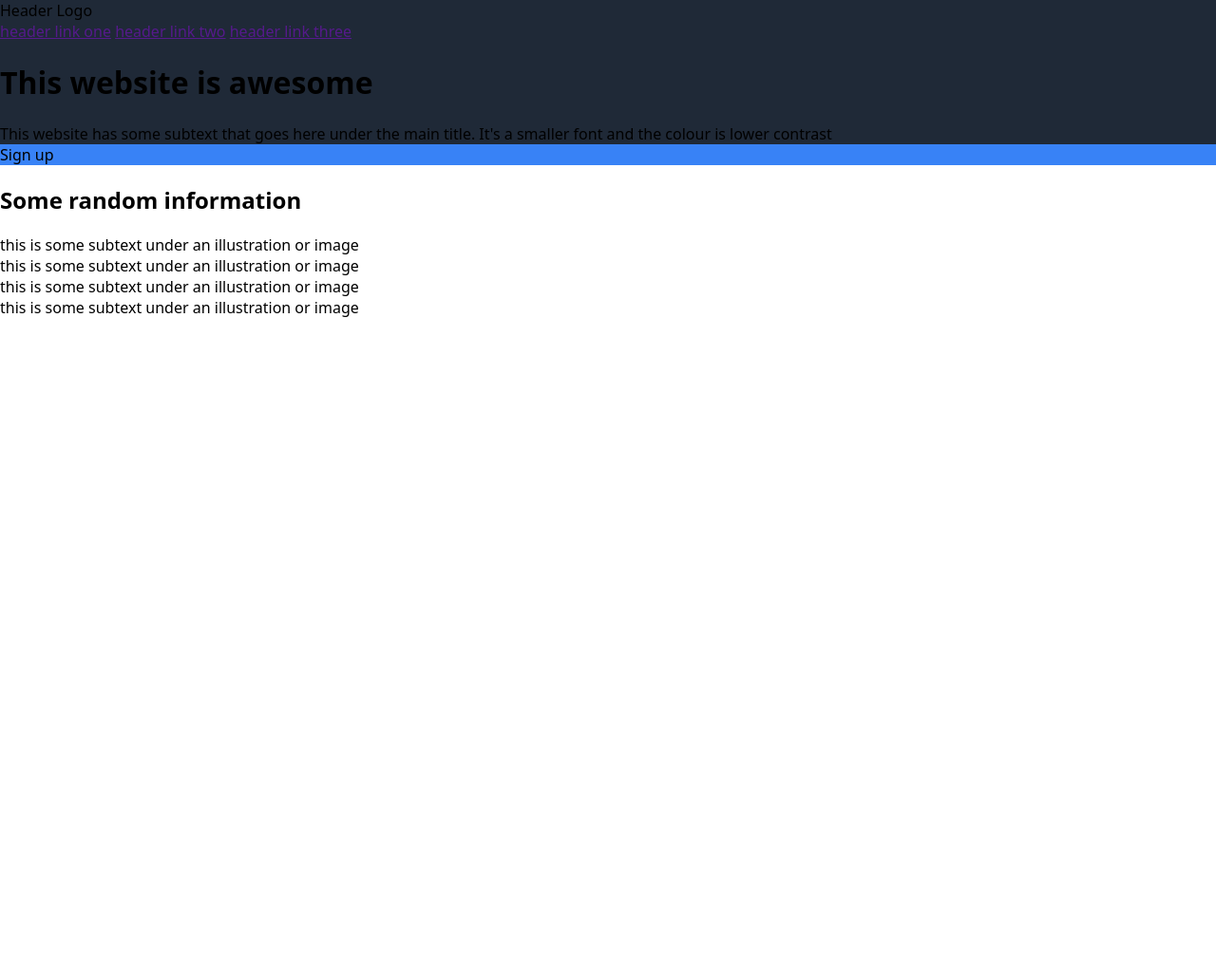
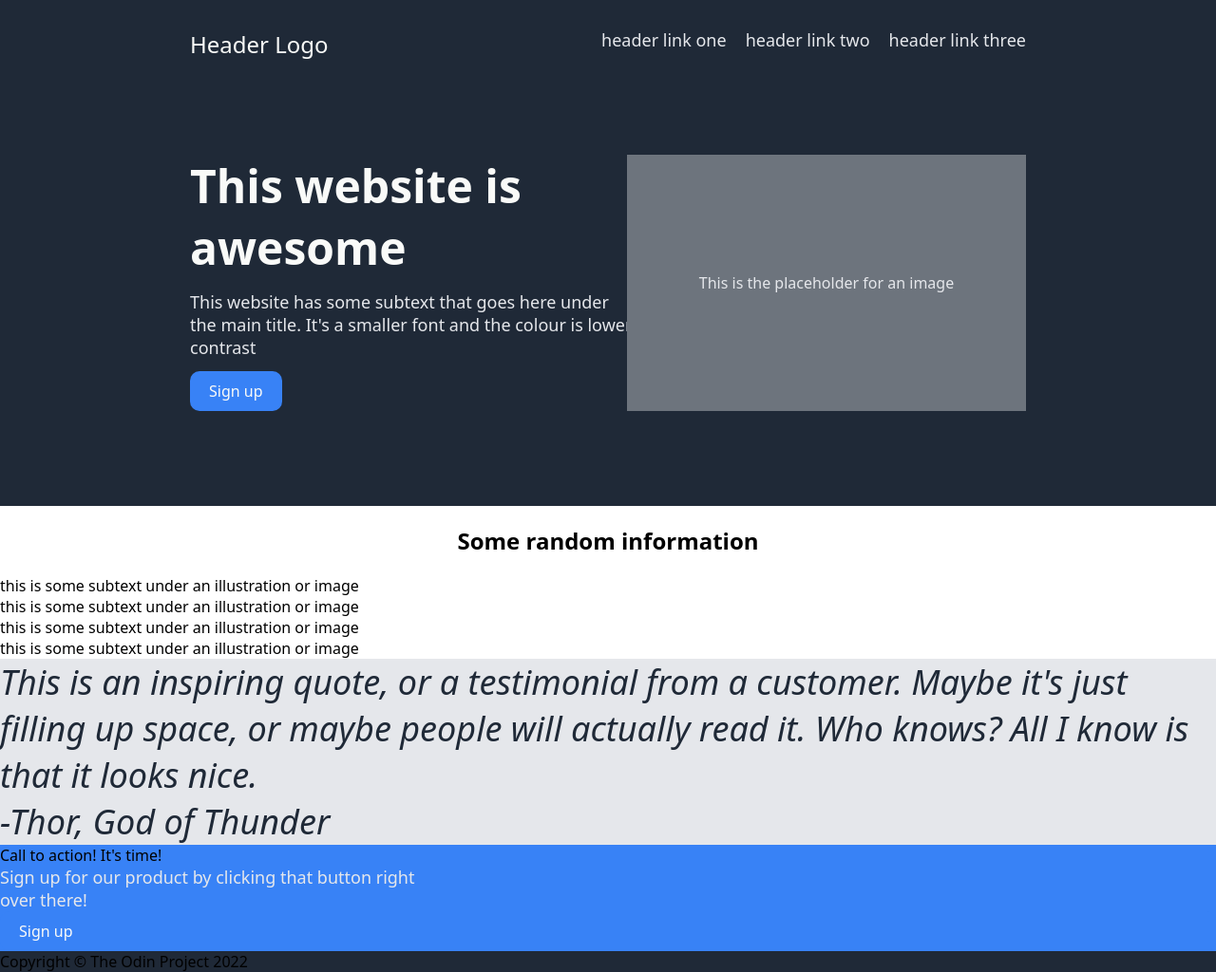
Before and after one commit to WhoreHair/landing-page, a plain HTML site: page index.html in a window 1280 px wide. Shown: the whole page at 95% size. Before the commit the page ends 800 px from the top, so only its background shows below. Drawn offline with Linux system fonts and the light colour scheme.

Commit message:
Finish top half

```diff
--- a/index.html
+++ b/index.html
@@ -19,15 +19,21 @@
         <a href="">header link two</a>
         <a href=""> header link three</a>
       </div>
-
-      <h1 class="title">This website is awesome</h1>
-      <div class=" title-subtext">This website has some subtext that goes here under the main title. It's a smaller font and the colour is lower contrast</div>
-      <div class="button">Sign up</div>
-      <div class="image"></div>
-
   </div>
 
 
+  <div class="rectangle" >
+    <div class="info">
+      <div class="title">This website is awesome</div>
+      <div class=" title-subtext">This website has some subtext that goes here under the main title. It's a smaller font and the colour is lower contrast</div>
+      <div class="button">Sign up</div>
+    </div>
+
+      <div class="image">This is the placeholder for an image</div>
+
+
+
+  </div>
 
   </div>
 
@@ -57,18 +63,37 @@
 
     </div>
 
+    <div class="quote">
+
+      <div class="text">This is an inspiring quote, or a testimonial from a customer. Maybe it's just filling up space, or maybe people will actually read it. Who knows? All I know is that it looks nice.</div>
+      <div class="signature">-Thor, God of Thunder</div>
+
+    </div>
+
+    <div class="action">
+
+      <div class="bold">Call to action! It's time!</div>
+      <div class="title-subtext">Sign up for our product by clicking that button right over there!</div>
+      <div class="button 2">Sign up</div>
+
+
+
+    </div>
+
+    <div class="footer">Copyright © The Odin Project 2022</div>
 
 
 
 
-      </div>
+
+
+
+
 
 
 
 
 
     </div>
-
-    </div>
 </body>
 </html>
--- a/style.css
+++ b/style.css
@@ -3,16 +3,115 @@ body{
     height: 100%;
     width: 100%;
     margin: 0%;
+    display:flex;
+    flex-direction:column
 }
 
 .blue {
     background-color: #1F2937;
+    padding-left: 200px;
+    padding-right: 200px;
+    padding-bottom: 100px;
+
 
 }
+  .header{
+    display: flex;
+    justify-content: space-between;
+    margin-top: 30px;
+    margin-bottom: 100px;
 
+  }
+    .logo{
+        font-size: 24px;
+        color: #F9FAF8;
+    }
+    .header-links {
+        display: flex;
+        gap: 20px;
+    }
+    a {
+        text-decoration: none;
+        font-size: 18px;
+        color: #E5E7EB;
+    }
+   .title {
+    margin: 0px;
+    font-size: 48px;
+    font-weight: bolder;
+    color: #F9FAF8;
+
+
+   }
   .button {
     background-color: #3882F6;
   }
+
+
+
+ .rectangle{
+    height: 270px;
+
+    display: flex;
+
+
+    justify-content: space-between;
+
+
+ }
+  .info {
+    width:50%;
+    padding-right: 20px;
+    display: flex;
+
+    flex-direction: column;
+    flex-wrap: wrap;
+    align-items:flex-start;
+    justify-content: space-between;
+
+
+  }
+
+
+   .image  {
+
+
+    background-color: #6D747D;
+    color: #E5E7EB;
+    flex-grow: 1;
+    display: flex;
+    justify-content: center;
+    align-items: center;
+   }
+
+
+
+   .title-subtext{
+    width: 470px;
+
+   font-size: 18px;
+   color: #E5E7EB;
+   display: flex;
+   flex: 0 1 auto;
+   flex-wrap:wrap;
+
+
+
+
+
+   }
+
+   .button{
+
+    padding: 10px 20px 10px 20px;
+    color: #F9FAF8;
+    border-radius: 10px;
+   }
+
+
+.black-header {
+    text-align: center;
+}
 
 .quote {
     background-color: #E5E7EB;
```
